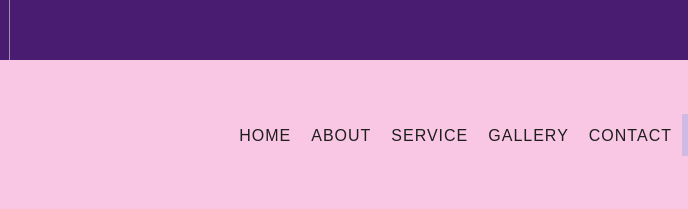
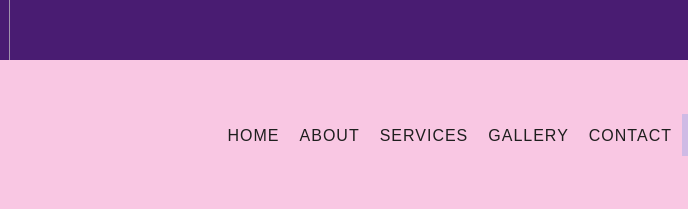
Before and after one commit to Marakisiya/Noor_Braiding, a plain HTML site: page booking.html in a window 1280 px wide. Shown: the top 209 px of the page, 387-1075 px from the left. Drawn offline with nearby package versions, Linux system fonts and the light colour scheme; a web font is replaced by a local one.

Commit message:
Update booking.html

```diff
--- a/booking.html
+++ b/booking.html
@@ -25,7 +25,7 @@
 <style type="text/css">
 	.hero{
 		background-image:url("img/banne 2.jpg");
-		background-position: left top;
+		background-position: center center;
 		background-repeat: no-repeat;
 
 
@@ -80,7 +80,7 @@
                     <div class="navbar-nav ml-auto">
                         <a href="https://marakisiya.github.io/Noor_Braiding/index.html" class="nav-item nav-link ">Home</a>
                         <a href="https://marakisiya.github.io/Noor_Braiding/about.html" class="nav-item nav-link">About</a>
-                        <a href="https://marakisiya.github.io/Noor_Braiding/service.html" class="nav-item nav-link">Service</a>
+                        <a href="https://marakisiya.github.io/Noor_Braiding/service.html" class="nav-item nav-link">Services</a>
 		                <a href="https://marakisiya.github.io/Noor_Braiding/gallery.html" class="nav-item nav-link">Gallery</a>
                         <a href="https://marakisiya.github.io/Noor_Braiding/contact.html" class="nav-item nav-link">Contact</a>
 		                <a href="booking.html" class="nav-item nav-link active">Book a visit</a>
```
